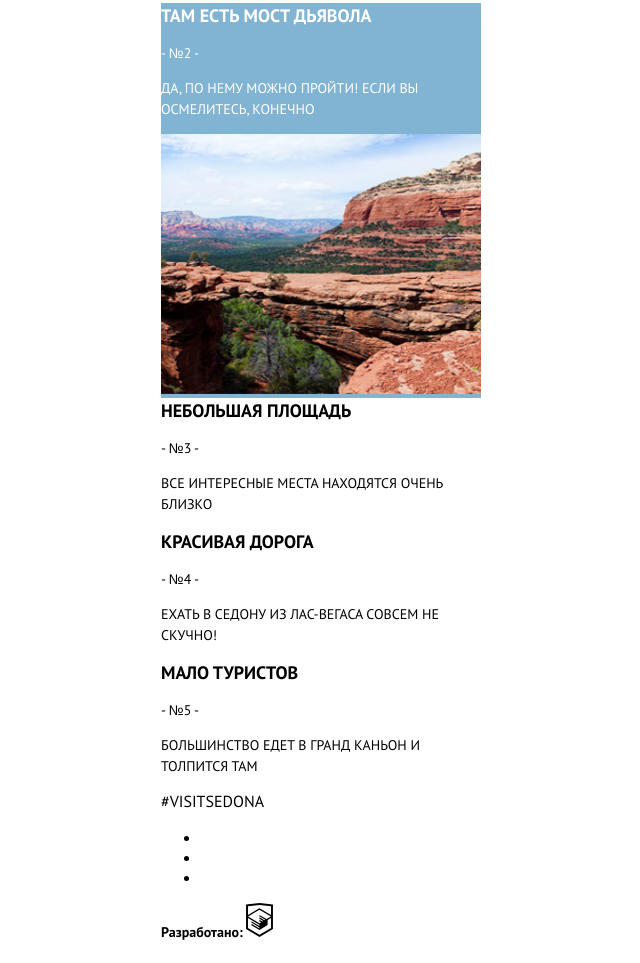
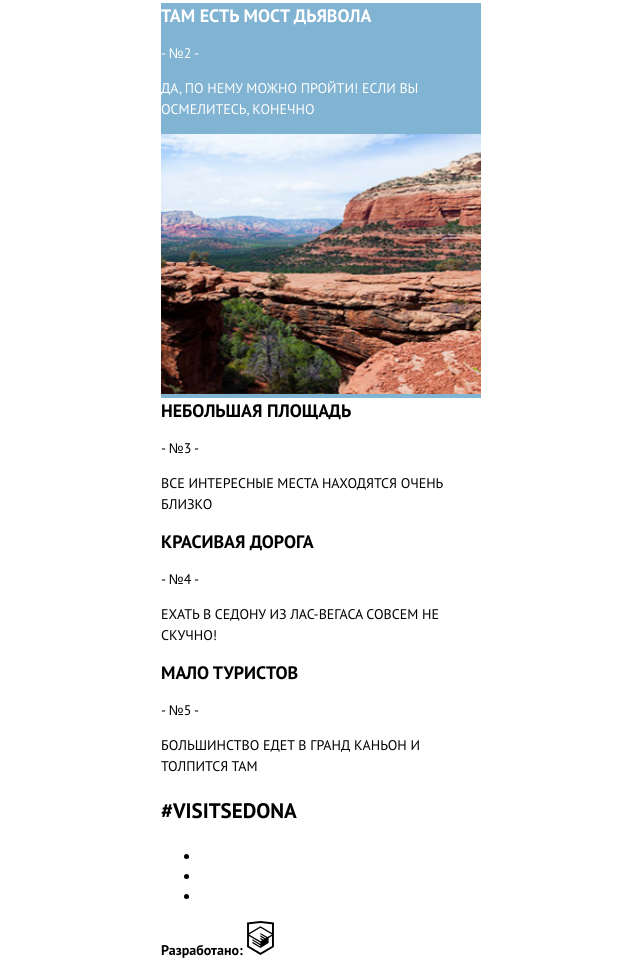
Before and after one commit to Sergey-15-r/1087179-sedona-18, a website: page source/index.html in a window 1280 px wide. Shown: the part 1844-2807 px from the top of the page, without its empty margins (319-959 px from the left). Drawn offline with nearby package versions, Linux system fonts and the light colour scheme; files that its build step writes are made by us from their sources.

Commit message:
поравка №1

```diff
--- a/source/index.html
+++ b/source/index.html
@@ -101,10 +101,8 @@
     </section>
   </main>
   <footer class="page-footer">
-    <div>
-      #VISITSEDONA
-    </div>
     <div class="page-footer__social social">
+      <p class="social__text">#VISITSEDONA</p>
       <ul class="social__list">
         <li class="social__item">
           <a class="social__link social__link--vkontakte" href="https://vk.com/htmlacademy">Мы в Вконтакте</a>
--- a/source/less/blocks/copyright.less
+++ b/source/less/blocks/copyright.less
@@ -1,4 +1,4 @@
-.copyright{
-  font-size: 14px;
+.copyright__text {
+  font-size  : 14px;
   line-height: 26px;
 }
--- a/source/less/blocks/social.less
+++ b/source/less/blocks/social.less
@@ -1,2 +1,5 @@
-.social__list{
+.social__text {
+  font-size  : 21px;
+  line-height: 26px;
+  font-weight: bold;
 }
--- /dev/null
+++ b/source/less/fonts.less
@@ -0,0 +1,13 @@
+@font-face {
+  font-weight: normal;
+  font-family: "PT Sans";
+  font-style : normal;
+  src        : url("../fonts/ptsans.woff2") format("woff2"), url("../fonts/ptsans.woff") format("woff");
+}
+
+@font-face {
+  font-weight: bold;
+  font-family: "PT Sans";
+  font-style : normal;
+  src        : url("../fonts/ptsansbold.woff2") format("woff2"), url("../fonts/ptsansbold.woff") format("woff");
+}
--- a/source/less/style.less
+++ b/source/less/style.less
@@ -1,4 +1,6 @@
+@import "variables.less";
 @import "common.less";
+@import "fonts.less";
 @import "blocks/main-nav.less";
 @import "blocks/description.less";
 @import "blocks/criterion.less";
@@ -11,17 +13,3 @@
 @import "blocks/social.less";
 @import "blocks/photo-video.less";
 @import "blocks/catalog.less";
-
-@font-face {
-  font-weight: normal;
-  font-family: "PT Sans";
-  font-style: normal;
-  src: url("../fonts/ptsans.woff2") format("woff2"), url("../fonts/ptsans.woff") format("woff");
-}
-
-@font-face {
-  font-weight: bold;
-  font-family: "PT Sans";
-  font-style: normal;
-  src: url("../fonts/ptsansbold.woff2") format("woff2"), url("../fonts/ptsansbold.woff") format("woff");
-}
--- /dev/null
+++ b/source/less/variables.less
@@ -0,0 +1 @@
+@color-blue-background: #81b3d2;
```
Also changed, not shown: source/form.html (+1 -3 lines), source/photo.html (+1 -3 lines).
